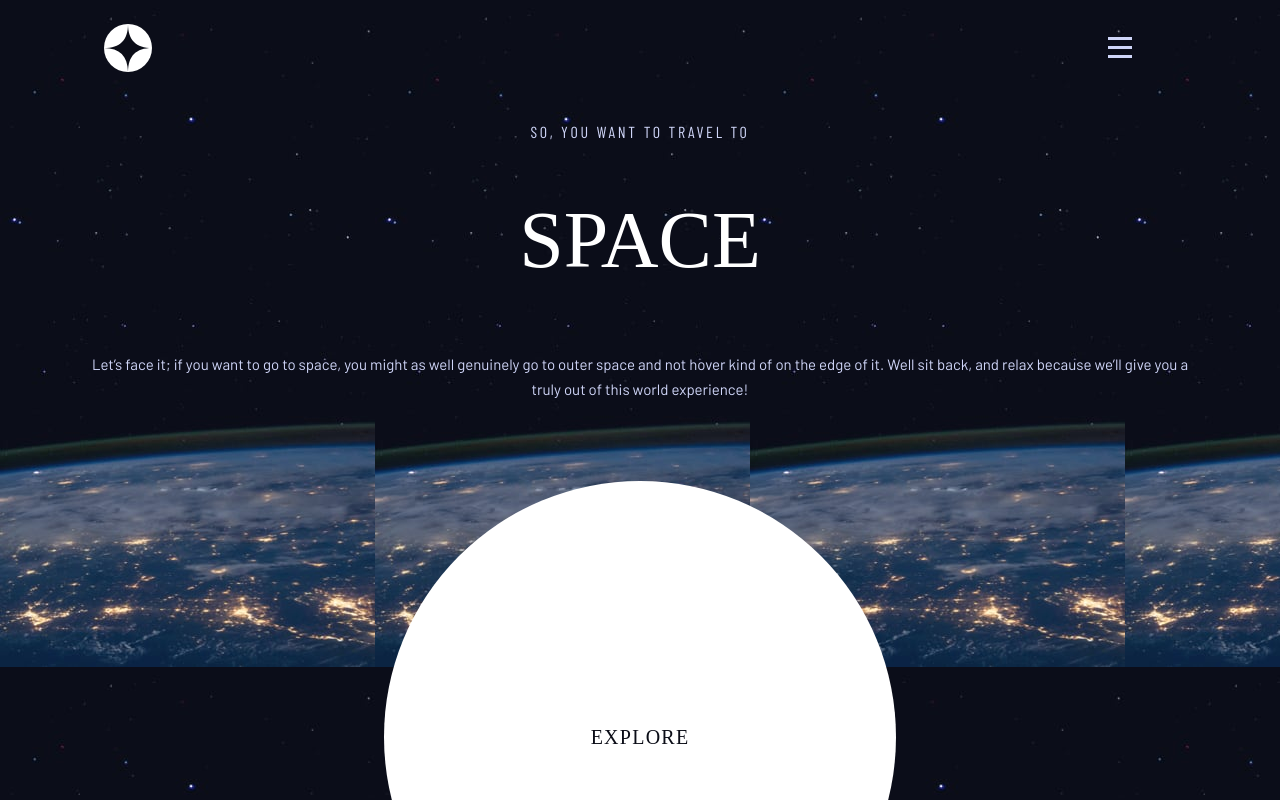
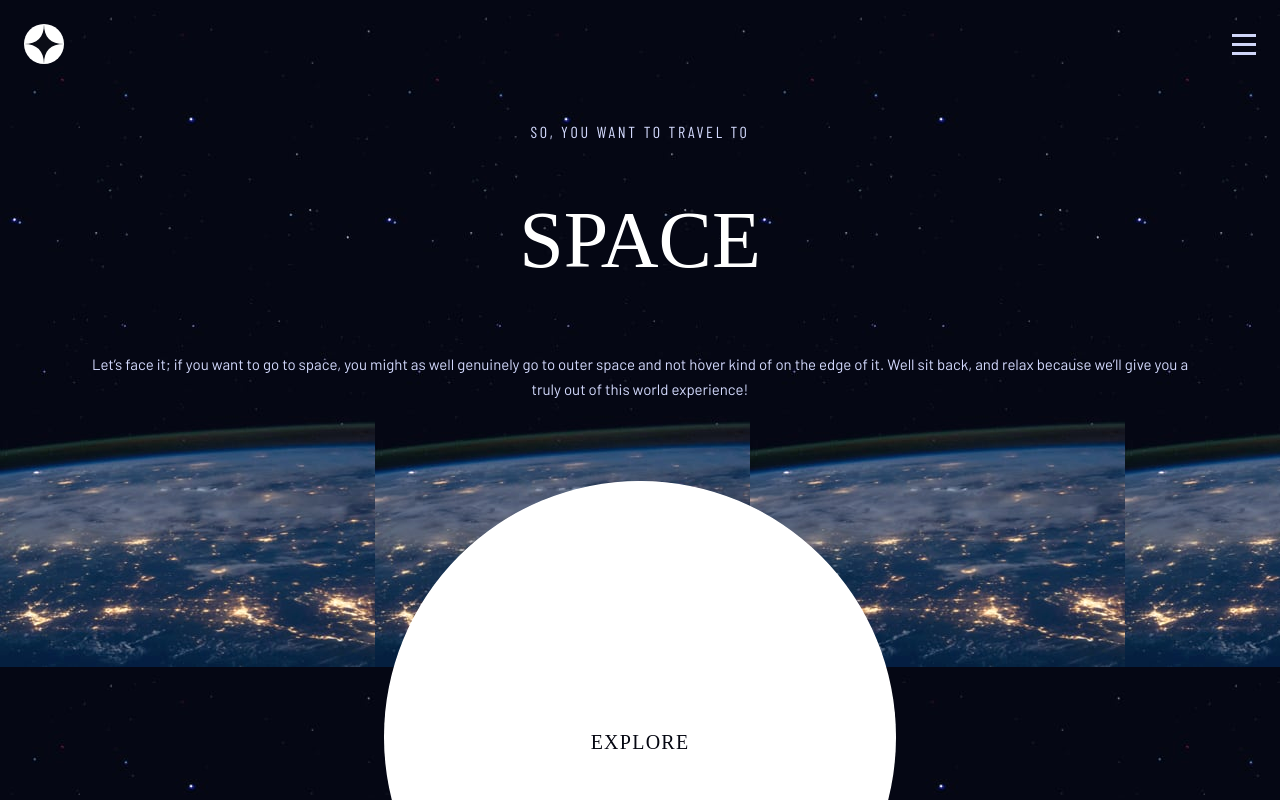
Before and after one commit to CodyyLee/SpaceTourism, a React (Create React App) app: page / in a window 1280 px wide. Shown: the top 800 px of the page. Built offline with nearby package versions, Linux system fonts and the light colour scheme; a web font is replaced by a local one.

Commit message:
minor tweaks to styling

```diff
--- a/src/components/navbar/navbar.scss
+++ b/src/components/navbar/navbar.scss
@@ -2,15 +2,18 @@
     display: flex;
     justify-content: space-between;
     align-items: center;
-    height: 12vh;
     z-index: 1;
 
     .logoContainer {
-        width: 20vw;
+        padding: 24px;
+
+        img {
+            width: 40px;
+        }
     }
 
     .navMenu {
-        width: 25vw;
+        padding: 24px;
 
         .menuBtn {
             border: none;
--- a/src/pages/landing/landing.scss
+++ b/src/pages/landing/landing.scss
@@ -5,6 +5,7 @@
 .container {
     background: url('../../assets/home/background-home-mobile.jpg');
     width: 100vw;
+    filter: contrast(1.05);
     height: 100vh;
     position: absolute;
     top: 0;
@@ -38,7 +39,6 @@
         }
 
         .big {
-            margin: 0;
             font-size: 8rem;
             font-family: $bellefair;
             font-weight: 400;
@@ -50,7 +50,6 @@
         .text {
             height: 125px;
             font-family: $barlow;
-
             font-size: 1.5rem;
             color: $light;
             font-weight: 400;
@@ -73,6 +72,11 @@
             color: $dark;
             letter-spacing: 1.25px;
             background: #fff;
+            padding-top: 10px;
+
+            &:hover {
+                scale: 1.05;
+            }
         }
     }
 }
```
